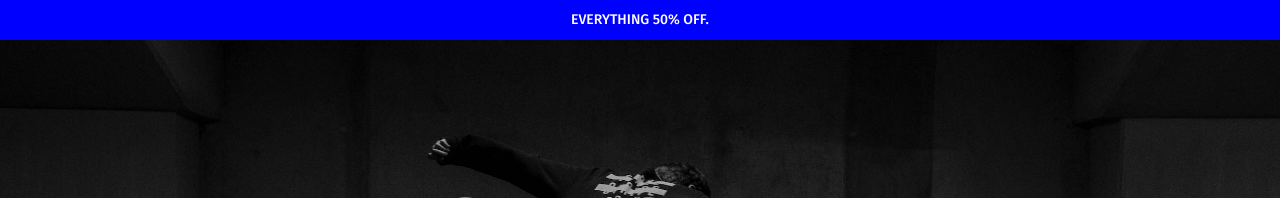
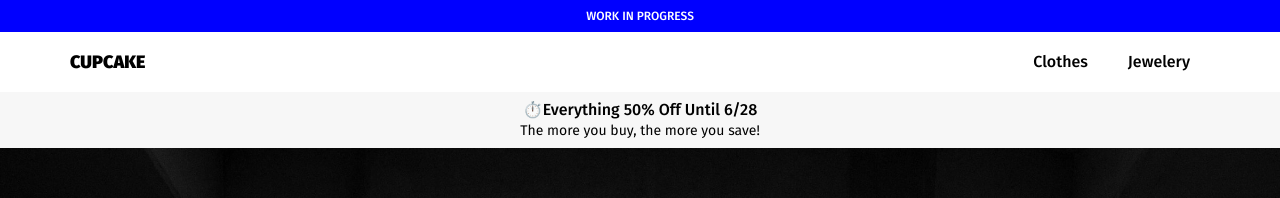
Before and after one commit to SirBruno/portfolio, a React (Create React App) app: page / in a window 1280 px wide. Shown: the top 198 px of the page. Built offline with nearby package versions, Linux system fonts and the light colour scheme; no server answers.

Commit message:
added navigation.

```diff
--- a/src/components/Nav/Nav.css
+++ b/src/components/Nav/Nav.css
@@ -5,8 +5,75 @@
   color: #fff;
   text-transform: uppercase;
   font-weight: 500;
-  height: 40px;
-  font-size: 14px;
+  height: 32px;
+  font-size: 12px;
   line-height: 1;
   align-items: center;
 }
+
+.nav__text2 {
+  display: flex;
+  gap: 6px;
+  flex-direction: column;
+  justify-content: center;
+  background: #f7f7f7;
+  text-transform: capitalize;
+  font-weight: 500;
+  padding: 10px 0;
+  font-size: 16px;
+  line-height: 1;
+  align-items: center;
+}
+
+.nav__text2_sub {
+  font-weight: 400;
+  font-size: 14px;
+  text-transform: none;
+}
+
+.nav {
+  background: #fff;
+}
+
+.nav__menu {
+  display: flex;
+  justify-content: space-between;
+  align-items: center;
+}
+
+.nav__logo {
+  text-transform: uppercase;
+  font-weight: 900;
+  font-size: 18px;
+  line-height: 1;
+}
+
+.nav__links {
+  display: flex;
+}
+
+.nav__links a {
+  text-decoration: none;
+  text-transform: capitalize;
+  color: #000;
+  font-weight: 500;
+  line-height: 1;
+  padding: 20px;
+  border-top: 2px solid transparent;
+  border-bottom: 2px solid transparent;
+}
+
+.nav__links a:hover {
+  border-bottom: 2px solid #000;
+}
+
+@media screen and (max-width: 600px) {
+  .nav__links {
+    display: none;
+  }
+
+  .nav__logo {
+    padding: 20px;
+    margin: 0 auto;
+  }
+}
--- a/src/components/Nav/Nav.js
+++ b/src/components/Nav/Nav.js
@@ -2,9 +2,20 @@ import React from 'react'
 import './Nav.css'
 
 function Nav() {
-  return(
+  return (
     <nav className="nav">
-      <span className="nav__text">Everything 50% off.</span>
+      <span className="nav__text">Work in progress</span>
+      <div className="nav__menu container">
+        <div className="nav__logo">Cupcake</div>
+        <div className="nav__links">
+          <a href="#.com">Clothes</a>
+          <a href="#.com">Jewelery</a>
+        </div>
+      </div>
+      <span className="nav__text2">
+        <span>⏱️Everything 50% off until {new Date((new Date()).getTime() + (60 * 60 * 24 * 1000)).toLocaleDateString('en-US', { day: 'numeric', month: 'numeric' })}</span>
+        <span className="nav__text2_sub">The more you buy, the more you save!</span>
+      </span>
     </nav>
   )
 }
```
